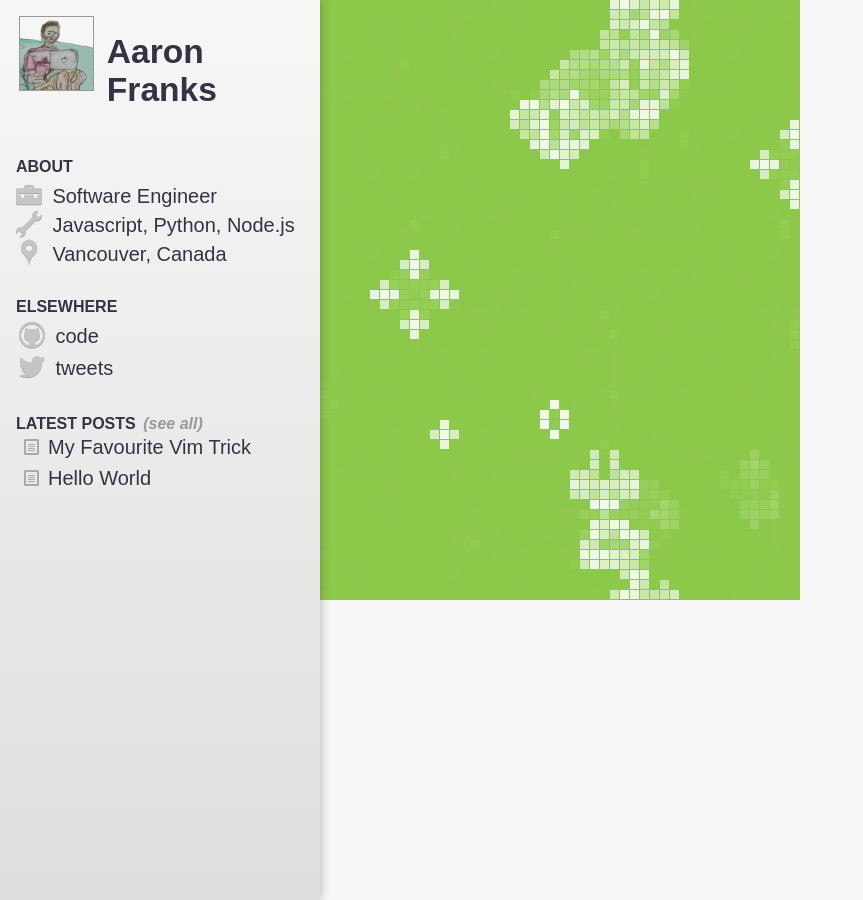
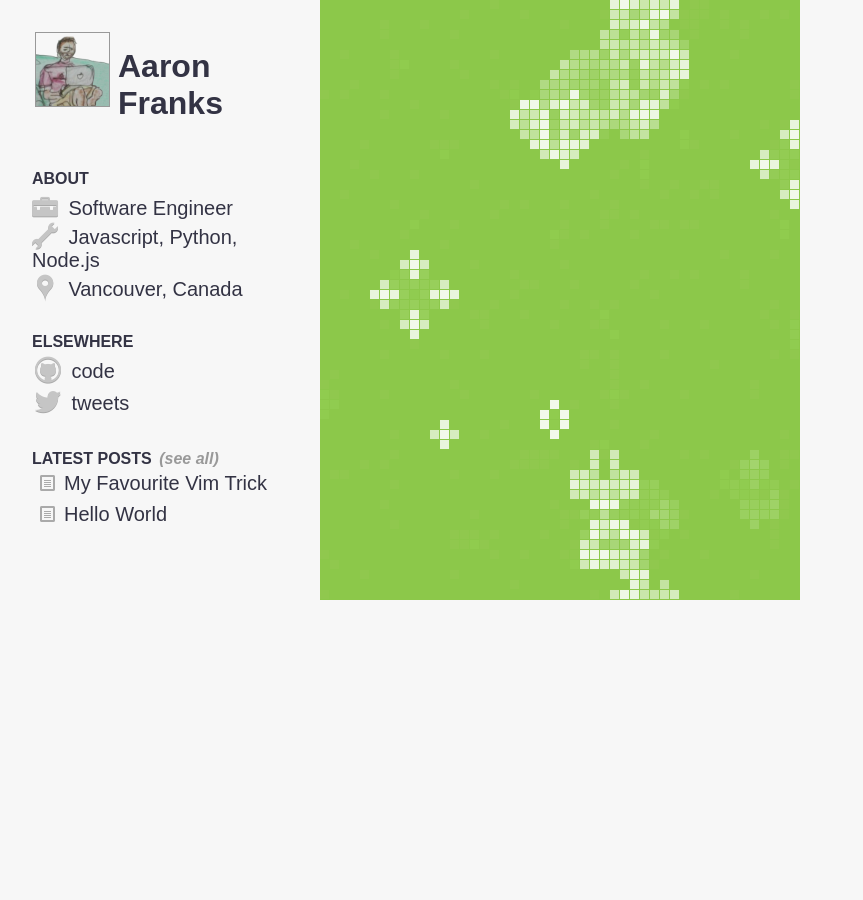
Before and after one commit to af/af.github.com, a Jekyll site: the page built from index.html, in a window 1280 px wide. Shown: the whole page, without its empty margins (0-863 px from the left). Built offline with Jekyll 4.4.1, drawn with Linux system fonts in a browser that asks for light colours; some web fonts are replaced.

Commit message:
More generous padding, remove superfluous gradient & box shadow.

```diff
--- a/css/main.css
+++ b/css/main.css
@@ -54,14 +54,12 @@ body {
 body > header {
   width: 320px;
   height: 100%;
-  padding: 1rem;
+  padding: 2rem;
   background: #f7f7f7;
-  background: linear-gradient(#f7f7f7, #dedede);
   position: fixed;
   z-index: 10;
   top: 0;
   left: 0;
-  box-shadow: 0 0 10px rgba(0,0,0,0.3);
 }
 body > header .title {
   display: block;
@@ -79,13 +77,14 @@ body > header .title:after {
 }
 body > header .avatar {
   float: left;
-  margin-right: 0.8rem;
+  margin-right: 0.5rem;
   position: relative;
   border: 1px solid #999;
 }
 body > header h1 {
-  font-size: 2.1rem;
+  font-size: 2rem;
   margin: 0.5em 0;
+  margin-right: -2rem;
 }
 body > header h2 {
   margin: 2rem 0 0.2rem;
```
Also changed, not shown: css/main.styl (+4 -5 lines).
